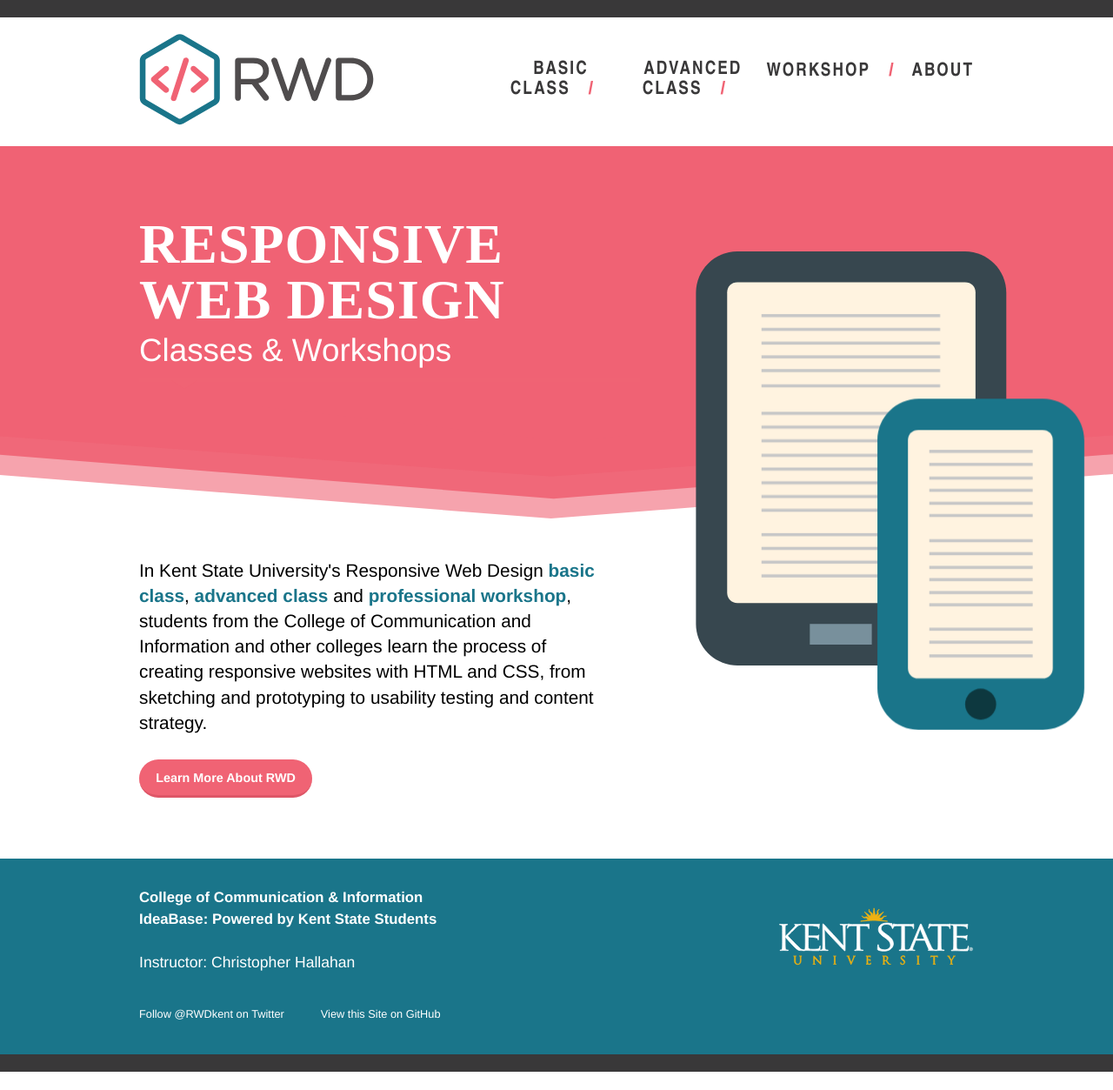
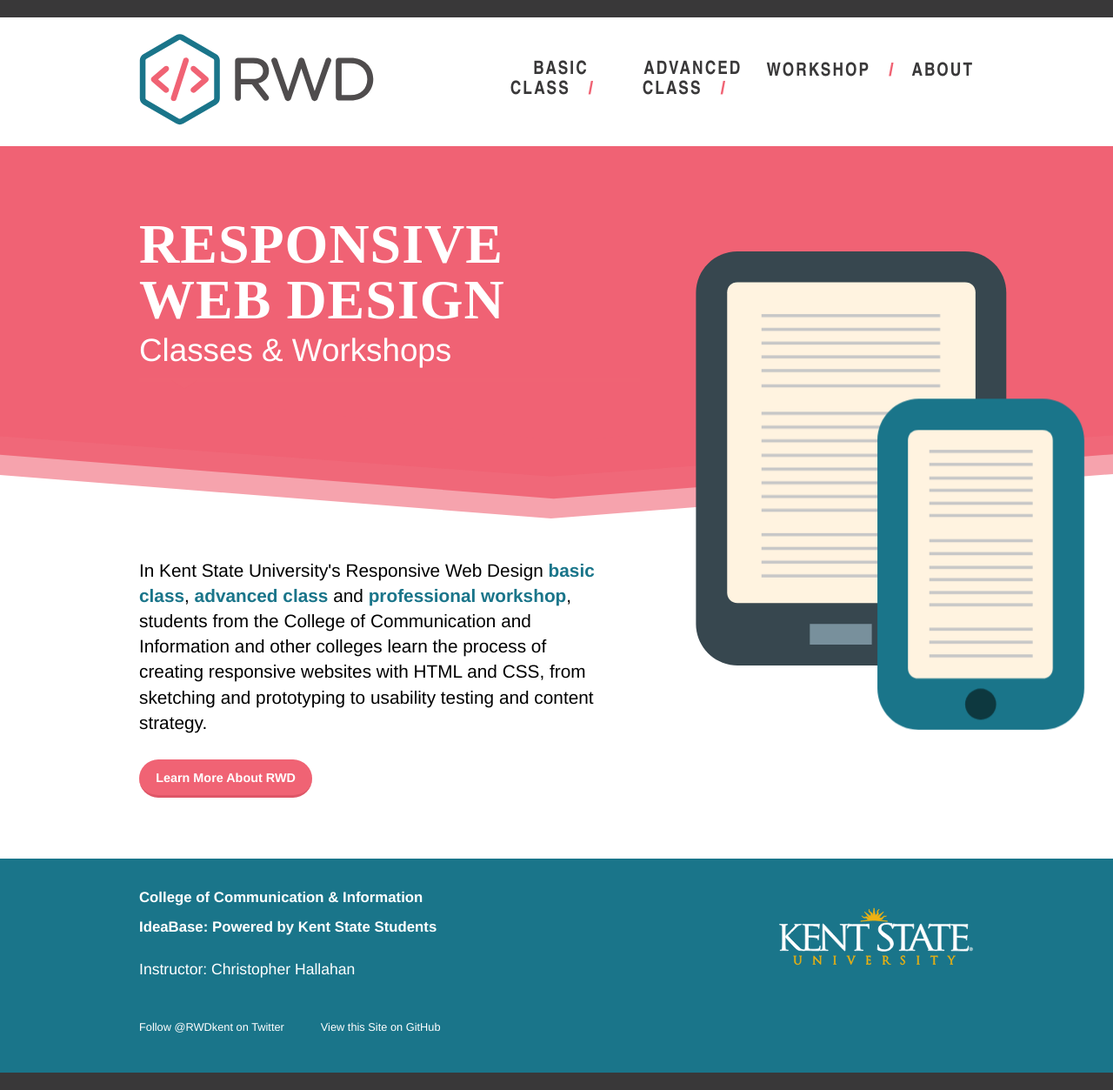
Before and after one commit to KentStateWeb/rwd, a Jekyll site: the page built from index.html, in a window 1280 px wide. Shown: the whole page at 87% size. Built offline with Jekyll 4.4.1, drawn with Linux system fonts in a browser that asks for light colours; before the commit the page ends 1232 px from its top, so only the background shows below that.

Commit message:
Adjust link spacing

```diff
--- a/stylesheets/style.css
+++ b/stylesheets/style.css
@@ -1329,6 +1329,7 @@
 	color: white;
 	margin: 0;
 	padding: 0;
+	margin-bottom:.5em;
 }
 
 footer a {
@@ -1375,7 +1376,7 @@
 }
 
 .footer-supplemental a {
-	margin: 0 1.5em;
+	margin: .5em 1.5em;
 	padding: .5em 0;
 	display: inline-block;
 }
```
Also changed, not shown: 2 other files.
